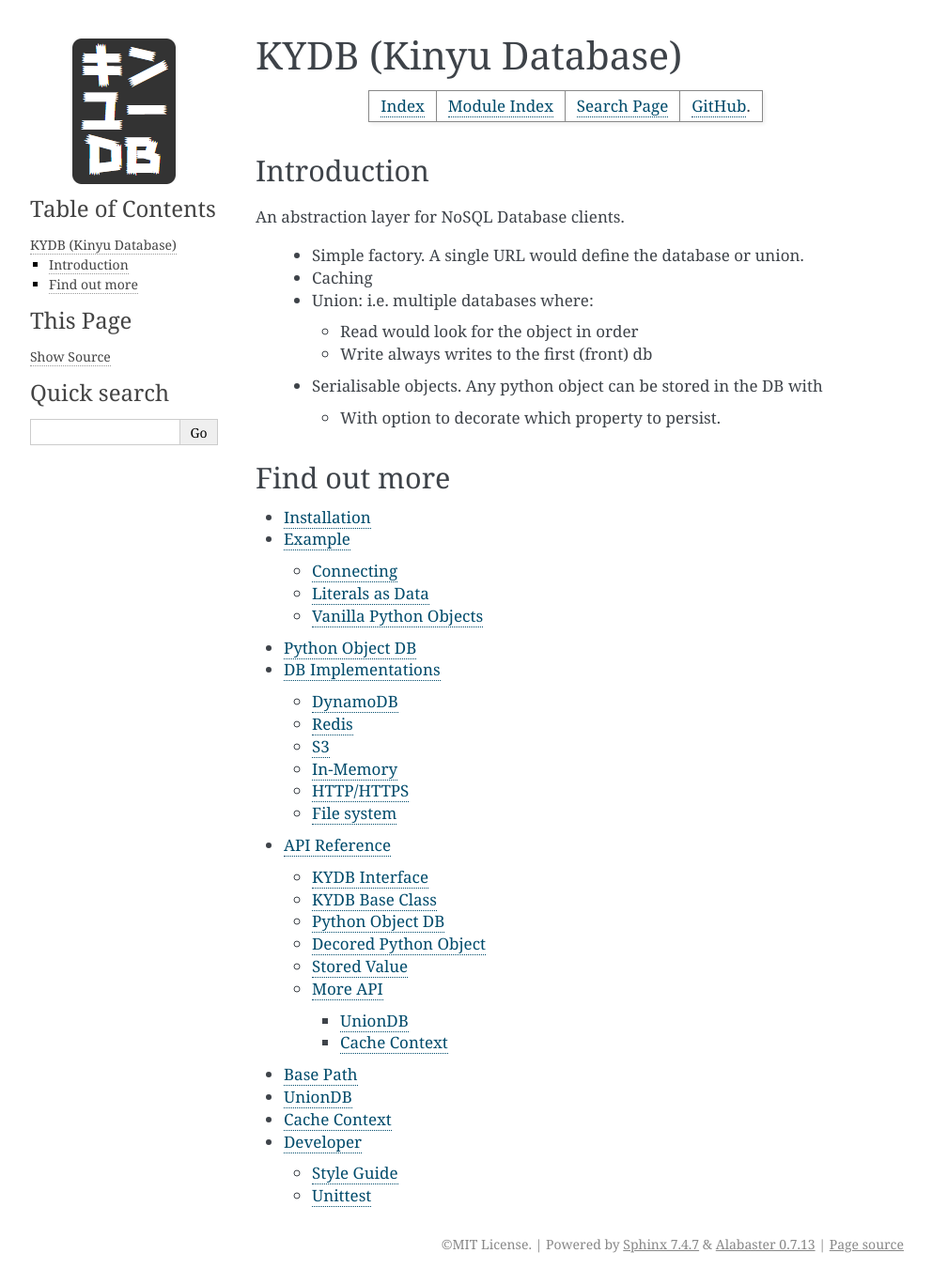
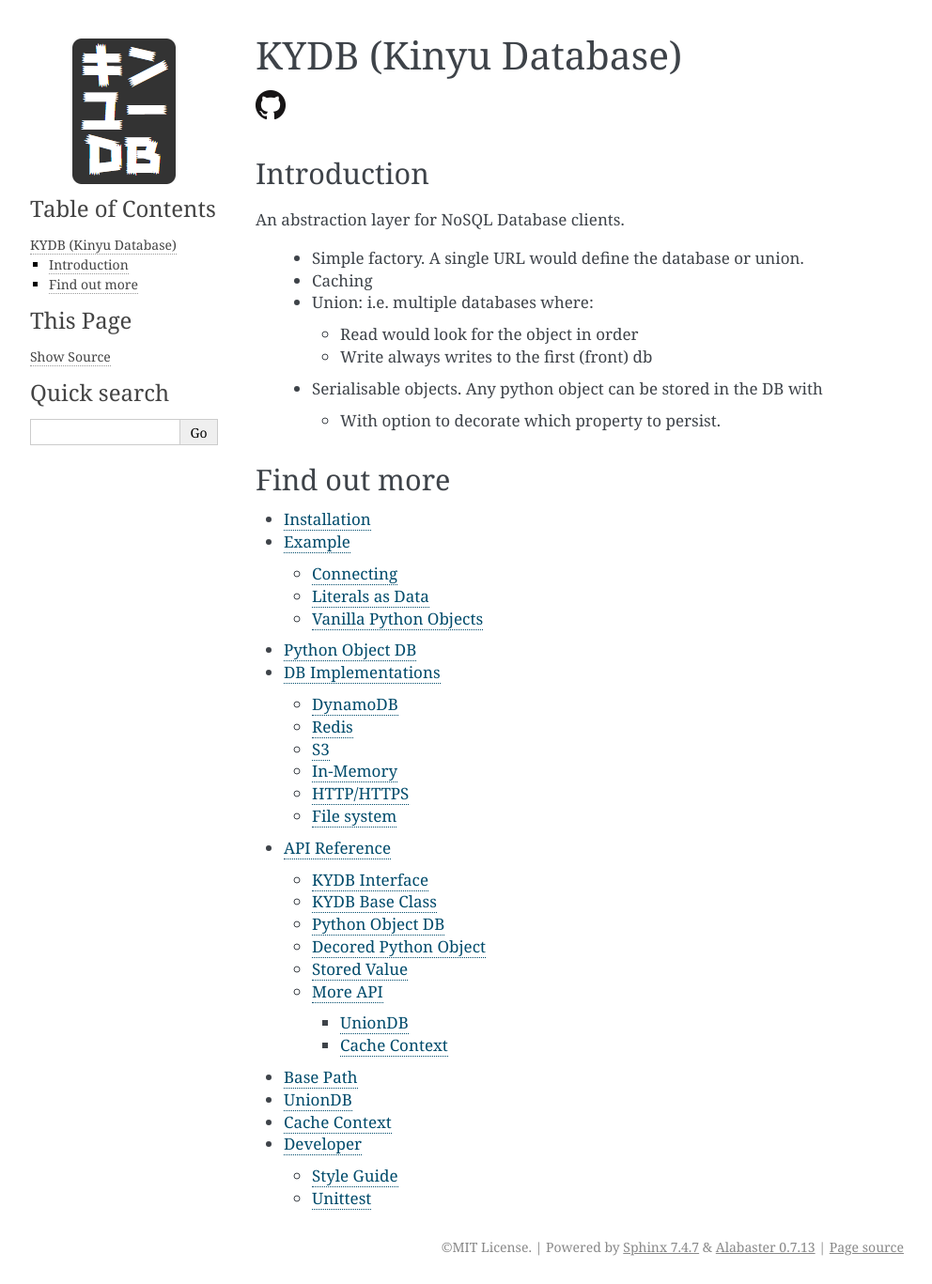
Before and after one commit to tayglobal/kydb, a Sphinx documentation site: the page built from docsrc/source/index.rst, in a window 1280 px wide. Shown: the whole page at 94% size, without its empty margins (148-1140 px from the left). Built offline with Sphinx 7.4.7, drawn with Linux system fonts in a browser that asks for light colours.

Commit message:
added git icon in index.rst

```diff
--- a/docsrc/source/conf.py
+++ b/docsrc/source/conf.py
@@ -51,7 +51,7 @@
 
 logo_only = True
 
-html_logo = 'images/kydb-logo.png'
+html_logo = '_static/images/kydb-logo.png'
 
 # Add any paths that contain custom static files (such as style sheets) here,
 # relative to this directory. They are copied after the builtin static files,
--- a/docsrc/source/index.rst
+++ b/docsrc/source/index.rst
@@ -1,9 +1,8 @@
 KYDB (Kinyu Database)
 =====================
 
-+-----------------+----------------+---------------+------------+
-| :ref:`genindex` |:ref:`modindex` | :ref:`search` | `GitHub`_. |
-+-----------------+----------------+---------------+------------+
+.. image:: _static/images/GitHub-Mark-32px.png
+    :target: `GitHub`_
 
 .. _GitHub: https://github.com/tayglobal/kydb
 
```
Also changed, not shown: docsrc/source/_static/images/GitHub-Mark-32px.png (added), docsrc/source/_static/images/kydb-logo.png (renamed from docsrc/source/images/kydb-logo.png).
